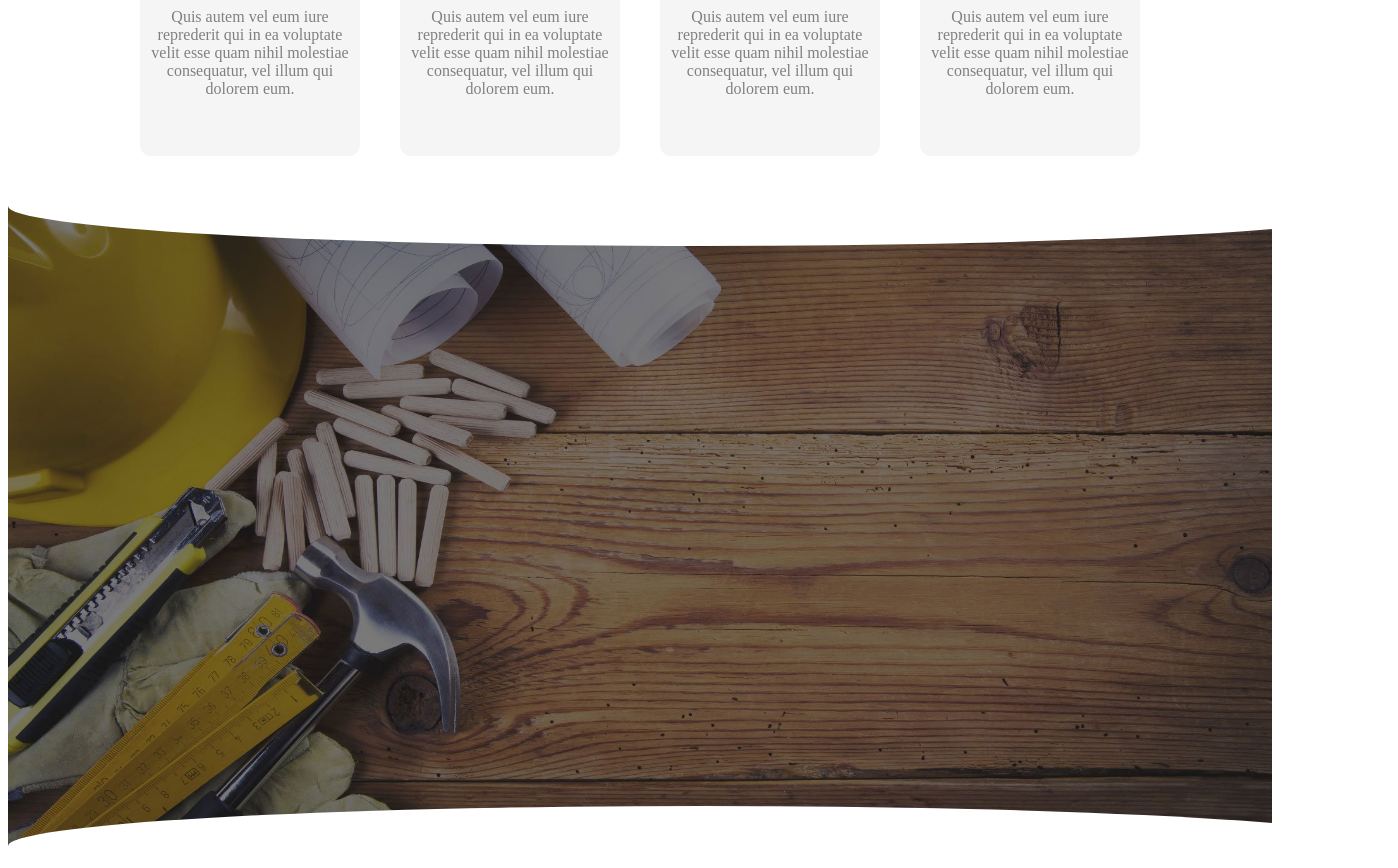
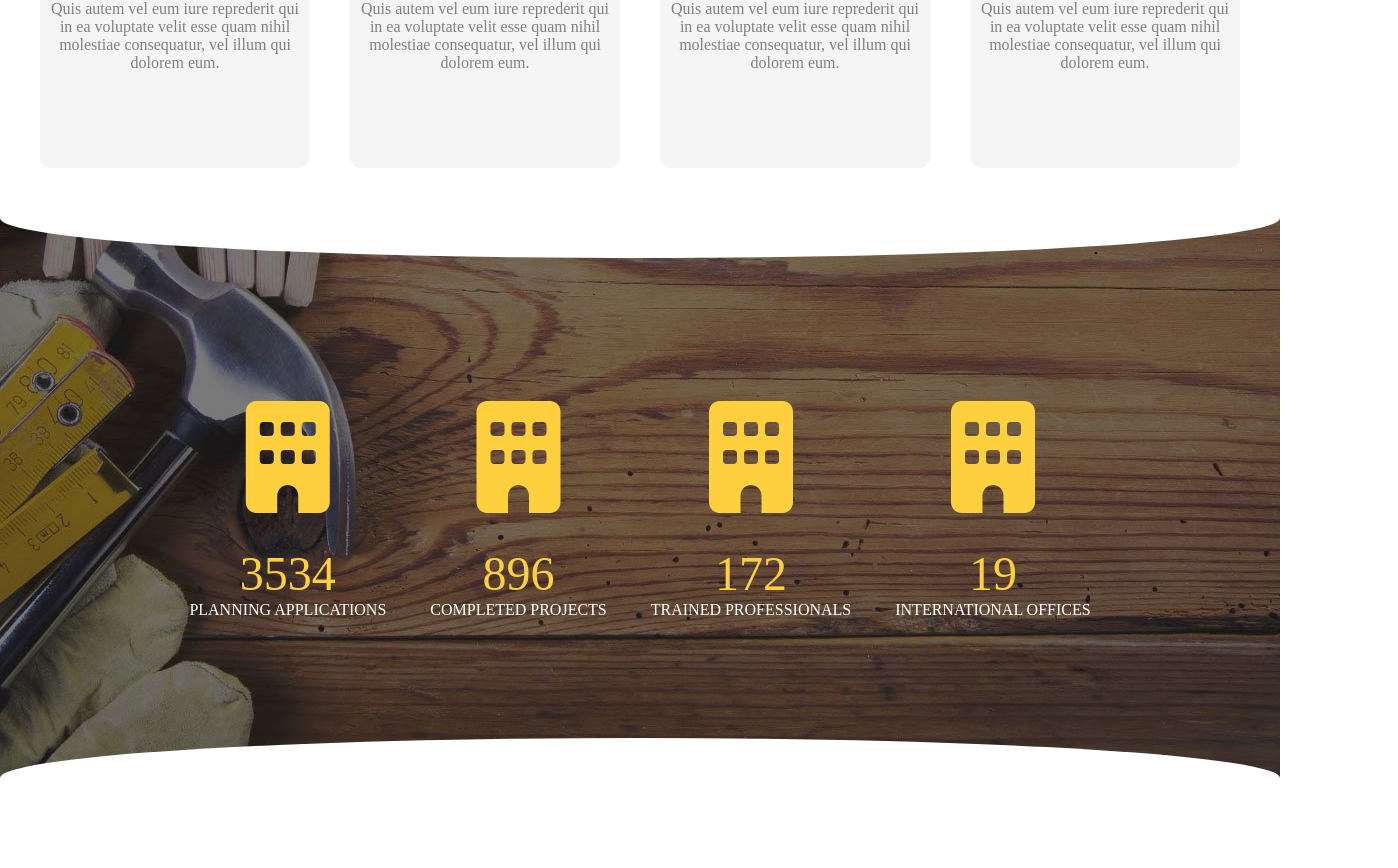
Before and after one commit to kristianfiliposki/proj-html-vuejs, a Vue app: page / in a window 1280 px wide. Shown: the part 1122-1990 px from the top of the page, 1398 px wide, since content can reach past the window. After the commit the page ends 1940 px from the top, so only its background shows below. Built offline with nearby package versions, Linux system fonts and the light colour scheme.

Commit message:
i add statistic element

```diff
--- a/index.html
+++ b/index.html
@@ -9,7 +9,7 @@
   <link rel="stylesheet" href="https://cdnjs.cloudflare.com/ajax/libs/font-awesome/6.5.1/css/all.min.css" integrity="sha512-DTOQO9RWCH3ppGqcWaEA1BIZOC6xxalwEsw9c2QQeAIftl+Vegovlnee1c9QX4TctnWMn13TZye+giMm8e2LwA==" crossorigin="anonymous" referrerpolicy="no-referrer" />
 </head>
 
-<body>
+<body style="margin: 0;">
   <div id="app"></div>
   <script type="module" src="/src/main.js"></script>
 </body>
--- a/src/App.vue
+++ b/src/App.vue
@@ -33,6 +33,10 @@ export default {
 	<AppStats />
 </template>
 
-<style ></style>
+<style >
+AppJambo {
+	margin-bottom: 2002px;
+}
+</style>
 
 <style scoped></style>
--- a/src/components/AppHeader.vue
+++ b/src/components/AppHeader.vue
@@ -54,10 +54,11 @@ export default {
 
 <style>
 .fixed {
+    background-color: white;
     position: fixed;
-    background-color: white;
     width: 100%;
     z-index: 999;
+
 }
 </style>
 
--- a/src/components/AppOfferts.vue
+++ b/src/components/AppOfferts.vue
@@ -62,7 +62,6 @@ export default {
 .container {
     display: flex;
     flex-direction: column;
-    justify-content: center;
     align-items: center;
 }
 
@@ -76,8 +75,8 @@ export default {
 
 .cards {
     background: #f5f5f5;
-    width: 220px;
-    height: 300px;
+    width: 270px;
+    height: 320px;
     border-radius: 11px;
     margin: 10px 20px;
 }
--- a/src/components/AppStats.vue
+++ b/src/components/AppStats.vue
@@ -3,7 +3,29 @@ name: "AppStats";
 export default {
     data() {
         return {
+            stats: [
+                {
+                    logo: "",
+                    numero: "3534",
+                    name: "PLANNING APPLICATIONS",
+                },
+                {
+                    logo: "",
+                    numero: "896",
+                    name: "COMPLETED PROJECTS",
+                },
+                {
+                    logo: "",
+                    numero: "172",
+                    name: "TRAINED PROFESSIONALS",
+                },
+                {
+                    logo: "",
+                    numero: "19",
+                    name: "INTERNATIONAL OFFICES",
+                },
 
+            ]
         }
     }
 }
@@ -11,12 +33,73 @@ export default {
 <template>
     <div class="container">
         <div class="rounded-top"></div>
-        <div><img src="/public/construction/images/home-244125289.jpg" alt=""></div>
+        <div class="img">
+            <div class="stats">
+                <div class="stat" v-for="stat in stats">
+                    <div>
+                        <div class="box-logo">
+                            <div class="logo">
+                                <i class="fa-solid fa-building"></i>
+                            </div>
+                        </div>
+
+                        <div class="number">
+                            {{ stat.numero }}
+                        </div>
+                        <div class="name">
+                            {{ stat.name }}
+                        </div>
+                    </div>
+                </div>
+            </div>
+        </div>
         <div class="rounded-buttom"></div>
-
     </div>
 </template>
 <style scoped>
+.stats {
+    display: flex;
+    height: 350px;
+}
+
+.stat {
+    text-align: center;
+    margin: 22px;
+    display: flex;
+    align-items: center;
+    color: #fed03D;
+}
+
+.box-logo {
+    display: flex;
+    justify-content: center;
+
+}
+
+.logo {
+    text-align: center;
+    padding: 20px;
+    font-size: 7em;
+    text-align: center;
+}
+
+.name {
+    color: white;
+}
+
+.number {
+    font-size: 3rem;
+}
+
+.img {
+    background-image: url("/public/construction/images/home-244125289.jpg");
+    background-position: bottom;
+    display: flex;
+    justify-content: center;
+    align-items: center;
+    height: 80vh;
+}
+
 .container {
     position: relative;
 }
@@ -24,15 +107,12 @@ export default {
 .rounded-top {
     position: absolute;
     background-color: white;
-    width: 110%;
+    width: 100%;
     height: 80px;
     border-radius: 0 0 90% 90%;
     z-index: 99;
 }
 
-div {
-    height: 90vh;
-}
 
 img {
     height: 100%;
@@ -44,9 +124,8 @@ img {
     position: absolute;
     bottom: 0;
     background-color: white;
-    width: 110%;
+    width: 100%;
     height: 80px;
     border-radius: 90% 90% 0 0;
-    z-index: 99;
 }
 </style>
--- a/src/styles/general.scss
+++ /dev/null
@@ -1,17 +0,0 @@
-//Importo le variabili per l'utilizzo all'interno di QUESTO file
-@use './partials/_variables.scss' as *;
-
-//Importo bootstrap per l'utilizzo nell'app
-@import "bootstrap/scss/bootstrap";
-
-* {
-    margin: 0 !important;
-    padding: 0;
-    box-sizing: border-box;
-}
-
-body {
-    font-family: sans-serif;
-    background-color: $themeColorDark;
-    color: $themeColorLight;
-}
--- a/src/styles/partials/_variables.scss
+++ /dev/null
@@ -1,3 +0,0 @@
-$themeColorDark: #222;
-$themeColorLight: white;
-$themeColorAccent: crimson;
```
